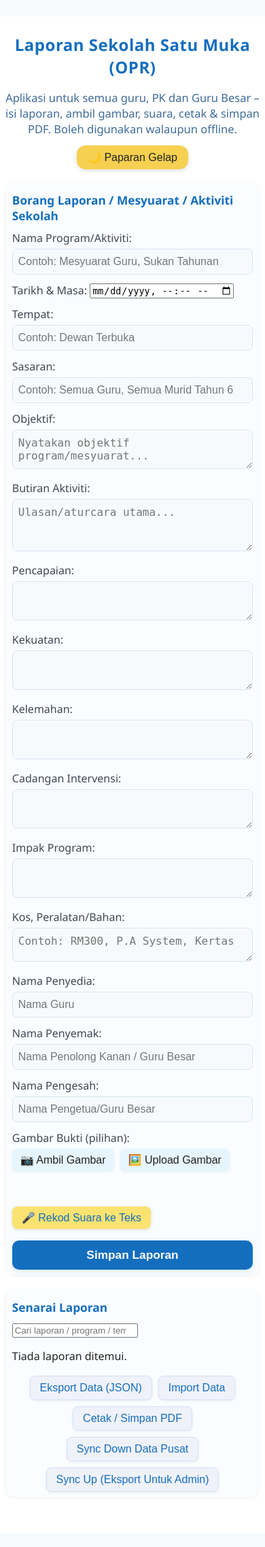
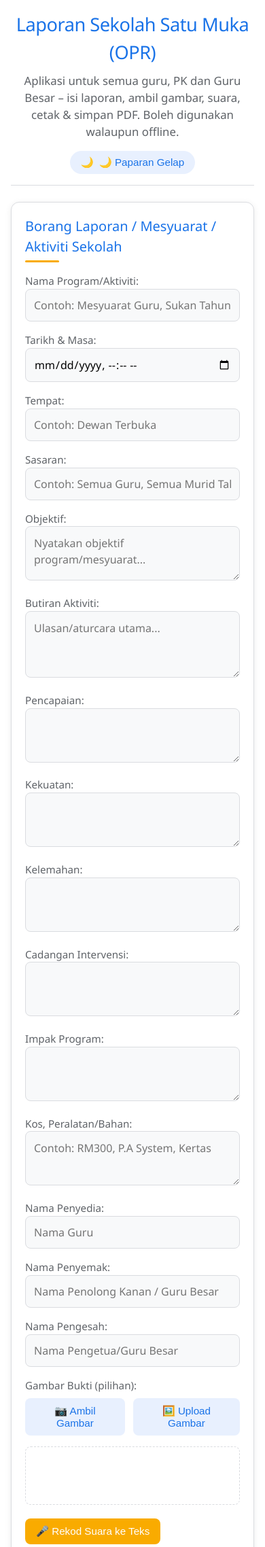
Before and after one commit to farimi2025/myopr, a PHP site: page / in a window 390 px wide. Shown: the top 2276 px of the page at 68% size. Run offline with PHP 8.4, Linux system fonts and the light colour scheme.

Commit message:
Add files via upload

```diff
--- a/style.css
+++ b/style.css
@@ -1,382 +1,503 @@
 /* =======================
-   GAYA MESRA GURU OPR SEKOLAH
+   GAYA MESRA GURU OPR SEKOLAH (KEMASKINI)
    ======================= */
 
-/* Asas Layout */
+/* Asas Layout & Tipografi */
+:root {
+  --primary: #1a73e8;
+  --primary-light: #e8f0fe;
+  --secondary: #f9ab00;
+  --text: #202124;
+  --text-light: #5f6368;
+  --bg: #f8f9fa;
+  --card: #ffffff;
+  --border: #dadce0;
+  --success: #34a853;
+  --warning: #fbbc04;
+  --danger: #ea4335;
+  --radius: 12px;
+  --shadow: 0 2px 10px rgba(0, 0, 0, 0.08);
+}
+
 body {
-    background: #f7fafc;
-    color: #222;
-    font-family: 'Segoe UI', Arial, sans-serif;
+  background: var(--bg);
+  color: var(--text);
+  font-family: 'Google Sans', 'Segoe UI', Roboto, Arial, sans-serif;
   margin: 0;
   padding: 0;
   min-height: 100vh;
+  line-height: 1.5;
 }
 
+/* Kontena Utama */
 .app-container {
-    max-width: 500px;
-    margin: 24px auto 0 auto;
-    background: #fff;
-    border-radius: 18px;
-    box-shadow: 0 4px 16px #0001;
-    padding: 18px 16px 40px 16px;
+  max-width: 580px;
+  margin: 24px auto;
+  background: var(--card);
+  border-radius: var(--radius);
+  box-shadow: var(--shadow);
+  padding: 24px;
+  position: relative;
+  overflow: hidden;
 }
 
-/* Tajuk & Header */
+/* Header */
 header {
   text-align: center;
-    margin-bottom: 18px;
-}
-header h1 {
-    font-size: 1.5rem;
-    margin-bottom: 6px;
-    color: #146ebe;
-    letter-spacing: 0.5px;
-}
-.sokongan {
-    font-size: 1.03rem;
-    color: #3e6b99;
-    margin-bottom: 8px;
+  margin-bottom: 24px;
+  padding-bottom: 16px;
+  border-bottom: 1px solid var(--border);
 }
 
-/* Dark Mode Button */
+header h1 {
+  font-size: 1.7rem;
+  margin: 0 0 8px 0;
+  color: var(--primary);
+  font-weight: 500;
+  letter-spacing: -0.5px;
+}
+
+.sokongan {
+  font-size: 1.05rem;
+  color: var(--text-light);
+  margin: 0 auto;
+  max-width: 90%;
+}
+
+/* Butang Dark Mode */
 #darkModeBtn {
-    background: #f6d050;
-    color: #222;
+  background: var(--primary-light);
+  color: var(--primary);
   border: none;
-    border-radius: 13px;
+  border-radius: 24px;
   padding: 8px 16px;
   cursor: pointer;
-    margin-top: 5px;
-    font-size: 1rem;
-    box-shadow: 0 2px 6px #0002;
-    transition: background 0.25s;
+  margin-top: 16px;
+  font-size: 0.95rem;
+  font-weight: 500;
+  display: inline-flex;
+  align-items: center;
+  gap: 8px;
+  transition: all 0.2s ease;
 }
-#darkModeBtn.active {
-    background: #222;
-    color: #f6d050;
+
+#darkModeBtn:hover {
+  background: #d2e3fc;
+}
+
+#darkModeBtn::before {
+  content: "🌙";
+}
+
+#darkModeBtn.active::before {
+  content: "☀️";
 }
 
 /* Kad Borang & Senarai */
 .kad-borang, .kad-senarai {
-    background: #fafdff;
-    border-radius: 14px;
-    box-shadow: 0 1px 4px #0001;
-    padding: 16px 10px 8px 10px;
-    margin-bottom: 20px;
+  background: var(--card);
+  border-radius: var(--radius);
+  box-shadow: var(--shadow);
+  padding: 20px;
+  margin-bottom: 24px;
+  border: 1px solid var(--border);
 }
+
 .kad-borang h2, .kad-senarai h2 {
-    margin-top: 0;
-    color: #146ebe;
-    font-size: 1.08rem;
-    margin-bottom: 10px;
+  margin: 0 0 16px 0;
+  color: var(--primary);
+  font-size: 1.25rem;
+  font-weight: 500;
+  position: relative;
+  padding-bottom: 8px;
+}
+
+.kad-borang h2::after, .kad-senarai h2::after {
+  content: "";
+  position: absolute;
+  bottom: 0;
+  left: 0;
+  width: 50px;
+  height: 3px;
+  background: var(--secondary);
+  border-radius: 3px;
 }
 
 /* Borang Input */
 form label {
   display: block;
-    margin-bottom: 12px;
-    font-size: 1rem;
-    color: #3d4852;
+  margin-bottom: 16px;
+  font-size: 0.95rem;
+  color: var(--text-light);
+  position: relative;
+}
+
+form label > span {
+  display: block;
+  margin-bottom: 6px;
+  font-weight: 500;
+  color: var(--text);
 }
 
 form input[type="text"],
 form input[type="date"],
+form input[type="datetime-local"],
 form textarea {
   width: 100%;
-    padding: 9px 8px;
-    margin-top: 5px;
+  padding: 12px;
   font-size: 1rem;
-    border: 1.5px solid #d6e5f2;
-    border-radius: 7px;
-    background: #f7fafc;
+  border: 1px solid var(--border);
+  border-radius: 8px;
+  background: var(--bg);
   box-sizing: border-box;
+  transition: all 0.2s ease;
+  font-family: inherit;
+}
+
+form input:focus, form textarea:focus {
+  border-color: var(--primary);
+  box-shadow: 0 0 0 2px rgba(26, 115, 232, 0.2);
   outline: none;
-    transition: border 0.15s;
-}
-form input:focus, form textarea:focus {
-    border-color: #146ebe;
-    background: #eef5fc;
 }
 
 textarea {
-    min-height: 50px;
+  min-height: 80px;
   resize: vertical;
+  line-height: 1.5;
 }
 
+/* Input Khas */
 .input-suara {
   display: flex;
   align-items: center;
-    margin-bottom: 10px;
+  margin: 20px 0;
 }
+
 #rekodSuaraBtn {
-    background: #fae370;
-    color: #146ebe;
+  background: var(--secondary);
+  color: #fff;
   border: none;
   border-radius: 8px;
-    padding: 7px 14px;
-    font-size: 1rem;
-    margin-right: 10px;
+  padding: 10px 16px;
+  font-size: 0.95rem;
+  font-weight: 500;
   cursor: pointer;
-    box-shadow: 0 1px 5px #0002;
+  display: inline-flex;
+  align-items: center;
+  gap: 8px;
+  transition: all 0.2s ease;
 }
+
+#rekodSuaraBtn:hover {
+  background: #e69100;
+}
+
 .rekod-status {
-    font-size: 0.95rem;
-    color: #cf5d11;
+  font-size: 0.9rem;
+  color: var(--text-light);
+  margin-left: 12px;
   font-style: italic;
 }
 
+/* Grup Gambar */
 .grup-gambar {
   display: flex;
-    gap: 9px;
-    margin-top: 5px;
+  gap: 12px;
+  margin-top: 8px;
 }
+
 .grup-gambar button {
-    background: #e7f5ff;
-    color: #222;
+  background: var(--primary-light);
+  color: var(--primary);
   border: none;
-    border-radius: 7px;
-    padding: 7px 12px;
-    font-size: 1rem;
+  border-radius: 8px;
+  padding: 10px 16px;
+  font-size: 0.95rem;
   cursor: pointer;
-    box-shadow: 0 1px 4px #0001;
-    transition: background 0.2s;
+  display: inline-flex;
+  align-items: center;
+  gap: 8px;
+  transition: all 0.2s ease;
+  font-weight: 500;
 }
+
 .grup-gambar button:hover {
-    background: #bfe7f7;
+  background: #d2e3fc;
 }
 
 /* Gambar Preview */
 .gambar-preview {
-    margin-top: 8px;
-    min-height: 40px;
+  margin-top: 12px;
+  min-height: 60px;
   text-align: center;
+  border-radius: 8px;
+  overflow: hidden;
+  border: 1px dashed var(--border);
+  padding: 12px;
 }
 
-/* Butang utama */
+/* Butang Utama */
 .btn-utama {
-    background: #146ebe;
+  background: var(--primary);
   color: #fff;
   border: none;
-    border-radius: 10px;
-    padding: 11px 20px;
-    font-size: 1.08rem;
-    font-weight: 600;
+  border-radius: 8px;
+  padding: 14px 24px;
+  font-size: 1rem;
+  font-weight: 500;
   cursor: pointer;
-    margin-top: 7px;
-    box-shadow: 0 2px 8px #146ebe23;
   width: 100%;
-    transition: background 0.18s;
+  transition: all 0.2s ease;
+  display: inline-flex;
+  align-items: center;
+  justify-content: center;
+  gap: 8px;
 }
+
 .btn-utama:hover {
-    background: #124d94;
+  background: #1765cc;
+  box-shadow: 0 2px 8px rgba(26, 115, 232, 0.3);
 }
 
 .butang-grup {
   display: flex;
   flex-wrap: wrap;
-    gap: 9px;
-    margin-top: 18px;
+  gap: 12px;
+  margin-top: 24px;
   justify-content: center;
 }
+
 .butang-grup button {
-    background: #f0f2fa;
-    color: #146ebe;
-    border: 1px solid #d2e1f8;
+  background: var(--bg);
+  color: var(--text);
+  border: 1px solid var(--border);
   border-radius: 8px;
-    padding: 8px 14px;
-    font-size: 1rem;
+  padding: 10px 16px;
+  font-size: 0.95rem;
   cursor: pointer;
-    box-shadow: 0 1px 4px #0001;
-    transition: background 0.15s;
-}
-.butang-grup button:hover {
-    background: #e6f1ff;
+  transition: all 0.2s ease;
+  font-weight: 500;
+  flex: 1;
+  min-width: 120px;
+  display: inline-flex;
+  align-items: center;
+  justify-content: center;
+  gap: 8px;
 }
 
+.butang-grup button:hover {
+  background: #f1f3f4;
+  border-color: #c4c7c5;
+}
+
+/* Senarai Laporan */
 #listOPR {
-    margin-top: 8px;
+  margin-top: 16px;
 }
 
 .opr-item {
-    background: #fff;
-    border-left: 6px solid #146ebe;
-    border-radius: 7px;
-    box-shadow: 0 1px 4px #0002;
-    margin-bottom: 13px;
-    padding: 12px 11px;
-    position: relative;
+  background: var(--card);
+  border-left: 4px solid var(--primary);
+  border-radius: 8px;
+  box-shadow: var(--shadow);
+  margin-bottom: 16px;
+  padding: 16px;
+  transition: all 0.2s ease;
 }
+
+.opr-item:hover {
+  transform: translateY(-2px);
+  box-shadow: 0 4px 12px rgba(0, 0, 0, 0.1);
+}
+
 .opr-item .opr-tarikh {
-    font-size: 0.98rem;
-    color: #3b72a7;
+  font-size: 0.9rem;
+  color: var(--text-light);
   font-weight: 500;
 }
+
 .opr-item .opr-tajuk {
-    font-weight: bold;
-    color: #146ebe;
-    margin-top: 2px;
-    font-size: 1.03rem;
+  font-weight: 500;
+  color: var(--primary);
+  margin: 8px 0;
+  font-size: 1.1rem;
 }
+
 .opr-item .opr-ringkasan {
-    color: #222;
-    margin-top: 5px;
-    margin-bottom: 6px;
+  color: var(--text);
+  margin: 8px 0;
   white-space: pre-line;
+  font-size: 0.95rem;
 }
+
 .opr-item img {
-    max-width: 96%;
-    margin: 7px 0;
-    border-radius: 7px;
-    border: 1px solid #eee;
+  max-width: 100%;
+  margin: 12px 0;
+  border-radius: 8px;
+  border: 1px solid var(--border);
 }
+
 .opr-item .opr-guru {
-    font-size: 0.95rem;
-    color: #5b7d96;
-    margin-bottom: 2px;
+  font-size: 0.9rem;
+  color: var(--text-light);
+  margin-top: 12px;
 }
+
 .opr-item .opr-btn {
   position: absolute;
-    top: 11px; right: 13px;
-    background: #fae370;
+  top: 16px;
+  right: 16px;
+  background: var(--secondary);
+  color: #fff;
   border: none;
-    border-radius: 5px;
-    font-size: 0.98rem;
-    padding: 2px 9px;
+  border-radius: 6px;
+  font-size: 0.9rem;
+  padding: 4px 12px;
   cursor: pointer;
-}
-.opr-item .opr-btn:hover {
-    background: #f2c22b;
+  transition: all 0.2s ease;
 }
 
-/* Popup Kamera */
-.kamera-popup {
-    position: fixed;
-    top: 0; left: 0; right: 0; bottom: 0;
-    background: #000d;
-    z-index: 1002;
+.opr-item .opr-btn:hover {
+  background: #e69100;
+}
+
+/* Filter Row */
+.filter-row {
   display: flex;
-    flex-direction: column;
-    justify-content: center;
+  gap: 12px;
   align-items: center;
+  margin-bottom: 16px;
+  flex-wrap: wrap;
 }
-.kamera-popup video {
-    width: 96vw;
-    max-width: 350px;
-    border-radius: 13px;
-    margin-bottom: 16px;
-    border: 3px solid #fae370;
+
+.filter-row label {
+  font-weight: 500;
+  color: var(--text);
+  font-size: 0.95rem;
+  white-space: nowrap;
 }
-.kamera-popup button {
-    margin: 4px 0;
-    padding: 9px 20px;
-    font-size: 1rem;
-    background: #146ebe;
-    color: #fff;
-    border: none;
+
+.filter-row select {
+  padding: 8px 12px;
   border-radius: 8px;
-    cursor: pointer;
-    box-shadow: 0 1px 7px #0003;
-}
-.kamera-popup button:hover {
-    background: #124d94;
+  border: 1px solid var(--border);
+  background: var(--bg);
+  color: var(--text);
+  font-size: 0.95rem;
+  min-width: 120px;
 }
 
 /* Footer */
 footer {
   text-align: center;
-    padding: 12px 6px 16px 6px;
-    color: #7183a7;
-    font-size: 0.97rem;
-    background: none;
+  padding: 24px 6px;
+  color: var(--text-light);
+  font-size: 0.9rem;
 }
 
-/* Pautan GitHub */
 footer a {
-    color: #146ebe;
+  color: var(--primary);
   text-decoration: none;
+  font-weight: 500;
+  transition: all 0.2s ease;
 }
+
 footer a:hover {
   text-decoration: underline;
 }
 
-/* Responsive Mesra Telefon */
+/* Responsive */
 @media (max-width: 700px) {
   .app-container {
-        max-width: 100vw;
+    margin: 0;
     border-radius: 0;
-        box-shadow: none;
-        padding: 9px 2vw 32px 2vw;
+    padding: 16px;
   }
-    .kamera-popup video {
-        width: 99vw;
-        max-width: 100vw;
+
+  .butang-grup button {
+    min-width: calc(50% - 8px);
   }
 }
 
-/* DARK MODE */
-body.dark,
-body.dark .app-container,
+/* Dark Mode */
+body.dark {
+  --primary: #8ab4f8;
+  --primary-light: #202124;
+  --secondary: #f9ab00;
+  --text: #e8eaed;
+  --text-light: #9aa0a6;
+  --bg: #202124;
+  --card: #303134;
+  --border: #5f6368;
+  --shadow: 0 2px 10px rgba(0, 0, 0, 0.3);
+}
+
 body.dark .kad-borang,
 body.dark .kad-senarai {
-    background: #14151c !important;
-    color: #e6eaff !important;
-}
-body.dark input,
-body.dark textarea {
-    background: #232438 !important;
-    color: #e6eaff !important;
-    border-color: #323a59;
-}
-body.dark #darkModeBtn {
-    background: #232438;
-    color: #fae370;
-}
-body.dark .sokongan,
-body.dark .opr-guru {
-    color: #fae370 !important;
-}
-body.dark .kad-borang,
-body.dark .kad-senarai {
-    box-shadow: 0 1px 8px #0008;
-}
-body.dark .opr-item {
-    background: #22243b;
-    border-left: 6px solid #fae370;
-    color: #f6f6e1;
-}
-body.dark .opr-item .opr-tajuk {
-    color: #fae370;
-}
-body.dark .butang-grup button {
-    background: #232438;
-    color: #fae370;
-    border: 1px solid #454b68;
-}
-body.dark .butang-grup button:hover {
-    background: #33364a;
-}
-body.dark .btn-utama {
-    background: #fae370;
-    color: #232438;
-}
-body.dark .btn-utama:hover {
-    background: #ffe193;
-}
-body.dark .kamera-popup {
-    background: #232438e8;
-}
-body.dark .kamera-popup button {
-    background: #fae370;
-    color: #232438;
-}
-body.dark .kamera-popup button:hover {
-    background: #ffe193;
-}
-body.dark footer {
-    color: #fae370;
+  border-color: var(--border);
 }
 
-/* Sembunyikan fail import */
-#importFile {
+body.dark #darkModeBtn {
+  background: var(--primary-light);
+  color: var(--primary);
+}
+
+body.dark #darkModeBtn:hover {
+  background: #3c4043;
+}
+
+body.dark .butang-grup button {
+  background: var(--primary-light);
+  color: var(--text);
+  border-color: var(--border);
+}
+
+body.dark .butang-grup button:hover {
+  background: #3c4043;
+}
+
+/* Animasi */
+@keyframes fadeIn {
+  from { opacity: 0; transform: translateY(10px); }
+  to { opacity: 1; transform: translateY(0); }
+}
+
+.kad-borang, .kad-senarai, .opr-item {
+  animation: fadeIn 0.3s ease-out;
+}
+
+/* Print Styles */
+@media print {
+  body, html, .app-container {
+    background: #fff !important;
+    color: #000 !important;
+    box-shadow: none !important;
+  }
+
+  header, footer, .btn-utama, .butang-grup, #borangOPR, #darkModeBtn {
     display: none !important;
   }
+
+  #senaraiLaporan {
+    margin: 0 !important;
+    padding: 0 !important;
+    border: none !important;
+  }
+
+  #listOPR {
+    break-inside: avoid;
+    page-break-inside: avoid;
+  }
+
+  .opr-item {
+    page-break-inside: avoid !important;
+    border: 1px solid #ddd !important;
+    margin-bottom: 12px !important;
+    background: none !important;
+    color: #000 !important;
+    box-shadow: none !important;
+  }
+
+  /* Adjust font size for printing */
+  html { font-size: 13px; }
+}
```
Lines whose indentation alone changed are shown as unchanged.
